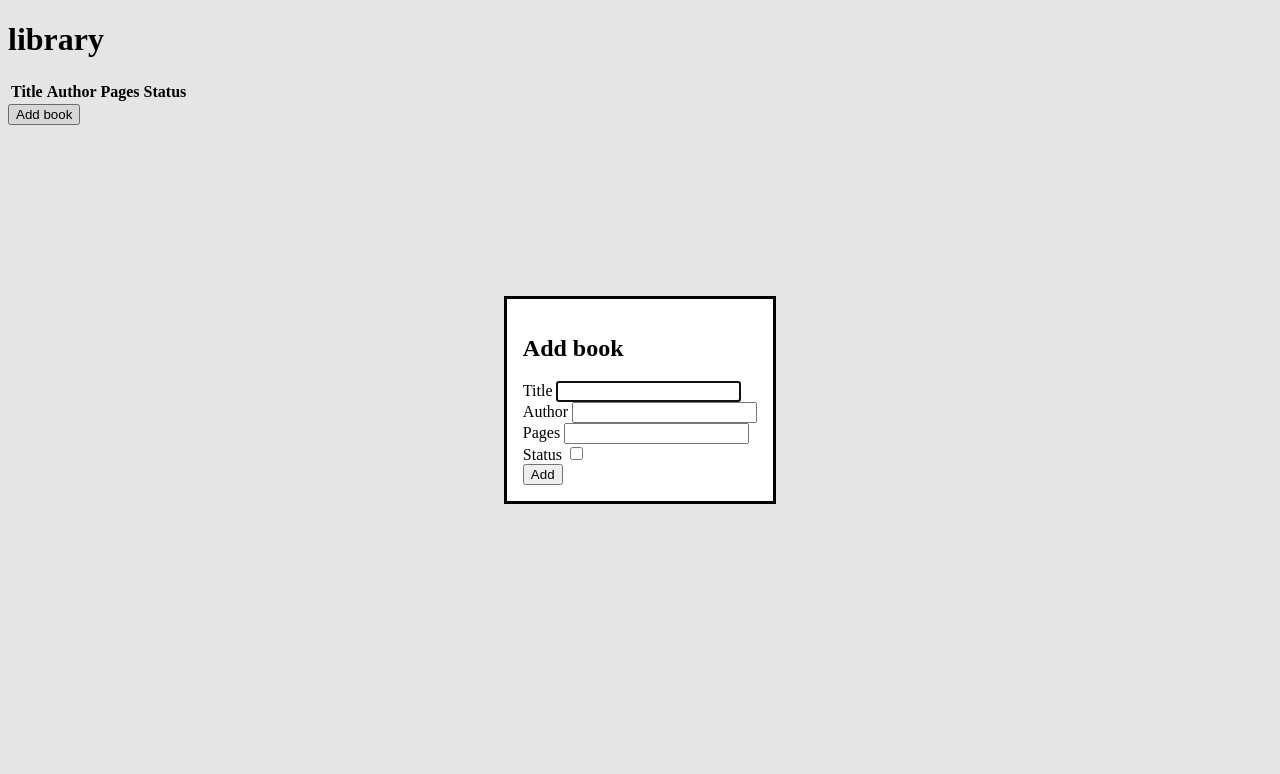
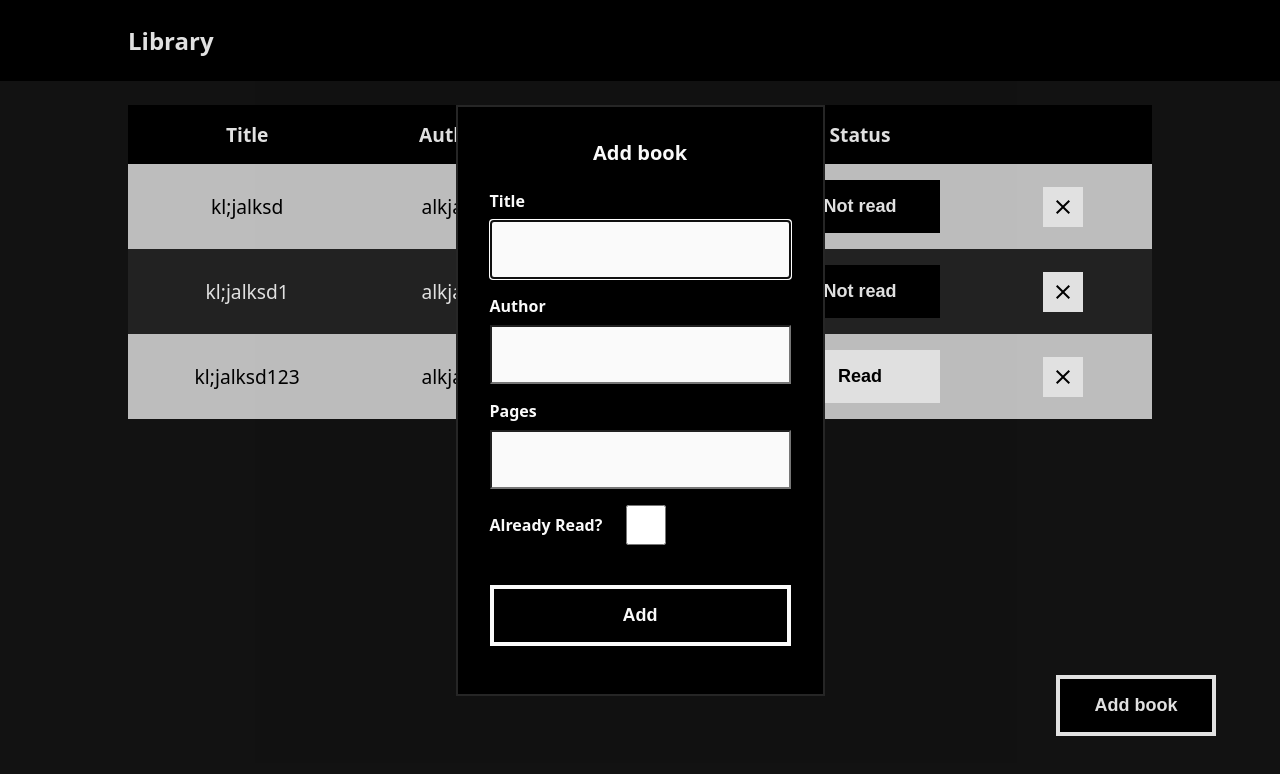
Before and after one commit to cauanoli/library, a plain HTML site: page index.html in a window 1280 px wide. Both pictures are taken after a click on the button "Add book". Drawn offline with Linux system fonts and the light colour scheme.

Commit message:
feat: add styling

```diff
--- a/index.html
+++ b/index.html
@@ -8,20 +8,28 @@
     />
     <title>library</title>
     <script src="./main.js" defer></script>
+    <link rel="stylesheet" href="./style.css" />
   </head>
   <body>
-    <header>
+    <header class="header center">
+      <div class="container">
         <h1>library</h1>
+      </div>
     </header>
 
+    <div class="center">
+      <div class="container">
         <table class="books-table">
-      <tr>
+          <tr class="books-table__titles">
             <th>Title</th>
             <th>Author</th>
             <th>Pages</th>
             <th>Status</th>
+            <td></td>
           </tr>
         </table>
+      </div>
+    </div>
 
     <template id="book-template">
       <tr class="book">
@@ -31,7 +39,7 @@
         <td class="book__status">
           <button class="book__status__button button"></button>
         </td>
-        <td class="book__remove-button button">
+        <td class="book__remove-button">
           <button class="book__remove-button__button">
             <img
               src="./assets/icons/close_FILL0_wght400_GRAD0_opsz24.svg"
@@ -42,10 +50,10 @@
       </tr>
     </template>
 
-    <button class="button add-book-button">Add book</button>
+    <button class="button" id="add-book-button">Add book</button>
 
     <dialog class="add-book-dialog">
-      <h2>Add book</h2>
+      <h2 class="add-book-dialog__title">Add book</h2>
       <form method="dialog" class="add-book-dialog__form">
         <div class="form-row">
           <label for="title">Title</label>
@@ -58,16 +66,18 @@
         </div>
 
         <div class="form-row">
-          <label for="pages">Pages</label>
-          <input type="text" id="pages" name="pages" />
+          <label for="pageNumber">Pages</label>
+          <input type="text" id="pageNumber" name="pageNumber" />
+        </div>
+
+        <div class="form-row status">
+          <label for="status">Already Read?</label>
+          <input type="checkbox" name="status" id="status" />
         </div>
 
         <div class="form-row">
-          <label for="status">Status</label>
-          <input type="checkbox" name="status" id="status" />
+          <button class="button">Add</button>
         </div>
-
-        <button class="buttton">Add</button>
       </form>
     </dialog>
   </body>
--- a/main.js
+++ b/main.js
@@ -1,10 +1,32 @@
-let library = [];
+let library = [
+  new Book({
+    title: "kl;jalksd",
+    author: "alkjasd",
+    pageNumber: 12123,
+    status: false,
+    id: 123,
+  }),
+  new Book({
+    title: "kl;jalksd1",
+    author: "alkjasd",
+    pageNumber: 12123,
+    status: false,
+    id: 1234,
+  }),
+  new Book({
+    title: "kl;jalksd123",
+    author: "alkjasd",
+    pageNumber: 12123,
+    status: true,
+    id: 12345,
+  }),
+];
 
-function Book({ title, author, pageNumber, isRead, id }) {
+function Book({ title, author, pageNumber, status, id }) {
   this.title = title;
   this.author = author;
   this.pageNumber = pageNumber;
-  this.isRead = isRead;
+  this.status = status;
   this.id = id;
 }
 
@@ -50,7 +72,7 @@ function removeBookFromLibrary(bookId) {
 
 function updateBookStatus(bookId) {
   let book = library.find((book) => book.id === bookId);
-  book.isRead = !book.isRead;
+  book.status = !book.status;
   updateLibrary();
 }
 
@@ -72,7 +94,14 @@ function createBookElement(book) {
   title.textContent = book.title;
   author.textContent = book.author;
   pages.textContent = book.pageNumber;
-  statusButton.textContent = book.isRead ? "Read" : "Not Read";
+
+  if (book.status) {
+    statusButton.textContent = "Read";
+    statusButton.classList.add("read");
+  } else {
+    statusButton.textContent = "Not read";
+    statusButton.classList.remove("read");
+  }
 
   tr.dataset.id = book.id;
 
@@ -88,7 +117,7 @@ function createBookElement(book) {
 }
 
 const addBookDialog = document.querySelector(".add-book-dialog");
-const addBookButton = document.querySelector(".add-book-button");
+const addBookButton = document.querySelector("#add-book-button");
 const addBookForm = addBookDialog.querySelector(
   ".add-book-dialog__form"
 );
@@ -104,3 +133,5 @@ addBookForm.addEventListener("submit", (event) => {
 addBookButton.addEventListener("click", () => {
   addBookDialog.showModal();
 });
+
+renderLibrary();
--- /dev/null
+++ b/style.css
@@ -0,0 +1,176 @@
+:root {
+  --black: #000000;
+  --gray-900: #141414;
+  --gray-800: #262626;
+  --gray-600: #d2d2d2;
+  --gray-400: #fafafa;
+  --red-400: #ff4d4f;
+
+  --space-small: 8px;
+  --spacing-medium: 16px;
+  --spacing-large: 24px;
+  --spacing-extra-large: 32px;
+
+  --font-weight-bold: 700;
+
+  box-sizing: border-box;
+}
+
+*,
+*::before,
+*::after {
+  padding: 0;
+  margin: 0;
+  box-sizing: inherit;
+}
+
+body {
+  background-color: var(--gray-900);
+  color: var(--gray-400);
+  font-family: system-ui, -apple-system, BlinkMacSystemFont, "Segoe UI",
+    Roboto, Oxygen, Ubuntu, Cantarell, "Open Sans", "Helvetica Neue",
+    sans-serif;
+}
+
+.container {
+  max-width: 80%;
+  width: 100%;
+  padding: var(--spacing-large) 0;
+}
+
+.center {
+  display: flex;
+  justify-content: center;
+}
+
+.header {
+  background-color: var(--black);
+}
+
+h1 {
+  text-transform: capitalize;
+  font-size: 1.5rem;
+}
+
+#add-book-button {
+  position: absolute;
+  bottom: 64px;
+  right: 64px;
+}
+
+.books-table {
+  font-size: 1.2rem;
+  border-collapse: collapse;
+  width: 100%;
+}
+
+th,
+td {
+  padding: var(--spacing-medium);
+}
+
+.books-table__titles {
+  position: sticky;
+  top: 0;
+}
+
+.books-table__titles th,
+.books-table__titles td {
+  background-color: var(--black);
+}
+
+tr td {
+  background-color: var(--gray-800);
+  text-align: center;
+  flex: 1;
+}
+
+tr:nth-child(even) td {
+  background-color: var(--gray-600);
+  color: var(--black);
+}
+
+.button {
+  font-weight: var(--font-weight-bold);
+  padding: var(--spacing-medium);
+  font-size: 1.125rem;
+  min-width: 160px;
+  border: 4px solid var(--gray-400);
+  background-color: var(--black);
+  color: var(--gray-400);
+}
+
+.button:hover {
+  cursor: pointer;
+}
+
+.book__status__button {
+  border: none;
+}
+
+.book__status__button.read {
+  background-color: var(--gray-400);
+  color: var(--black);
+}
+
+.book__remove-button__button {
+  background-color: var(--gray-400);
+  border: none;
+  padding: var(--space-small);
+  display: flex;
+  justify-content: center;
+  align-items: center;
+}
+
+.book__remove-button__button:hover {
+  background-color: var(--red-400);
+  cursor: pointer;
+}
+
+.add-book-dialog {
+  margin: auto auto;
+  padding: var(--spacing-extra-large);
+  background-color: var(--black);
+  color: var(--gray-400);
+  border: 2px solid var(--gray-800);
+}
+
+.add-book-dialog__title {
+  font-size: 1.25rem;
+  text-align: center;
+  margin-bottom: var(--spacing-large);
+}
+
+.form-row {
+  display: flex;
+  flex-direction: column;
+  gap: var(--space-small);
+  margin-bottom: var(--spacing-medium);
+}
+
+.form-row.status {
+  flex-direction: row;
+  gap: var(--spacing-large);
+  align-items: center;
+}
+
+form button {
+  margin-top: var(--spacing-large);
+}
+
+label {
+  font-weight: 700;
+  font-size: 1.125;
+}
+
+input {
+  padding: var(--spacing-medium);
+  background-color: var(--gray-400);
+  color: var(--black);
+  font-size: 1.25rem;
+}
+
+input[type="checkbox"] {
+  width: 40px;
+  height: 40px;
+}
```
Lines whose indentation alone changed are shown as unchanged.
